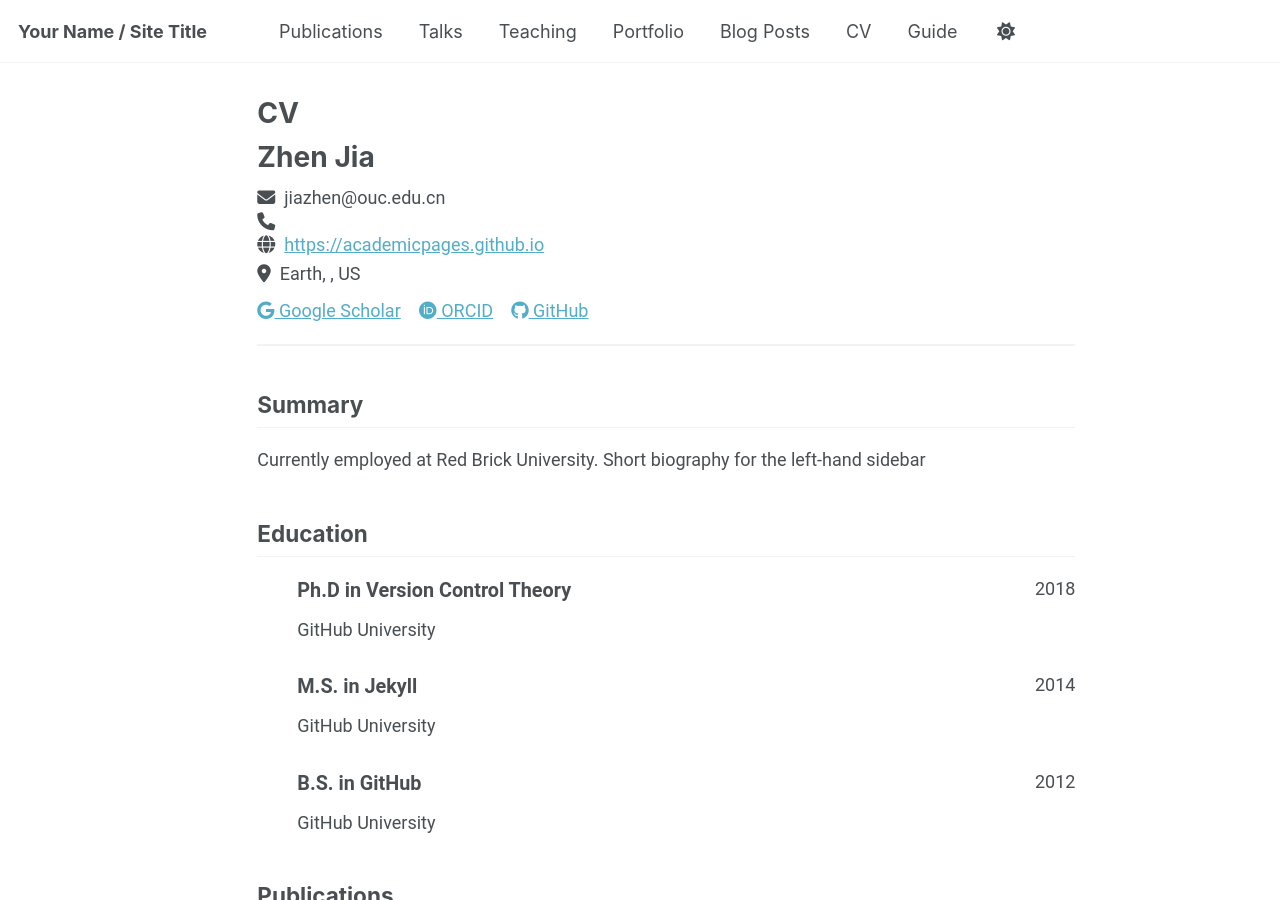
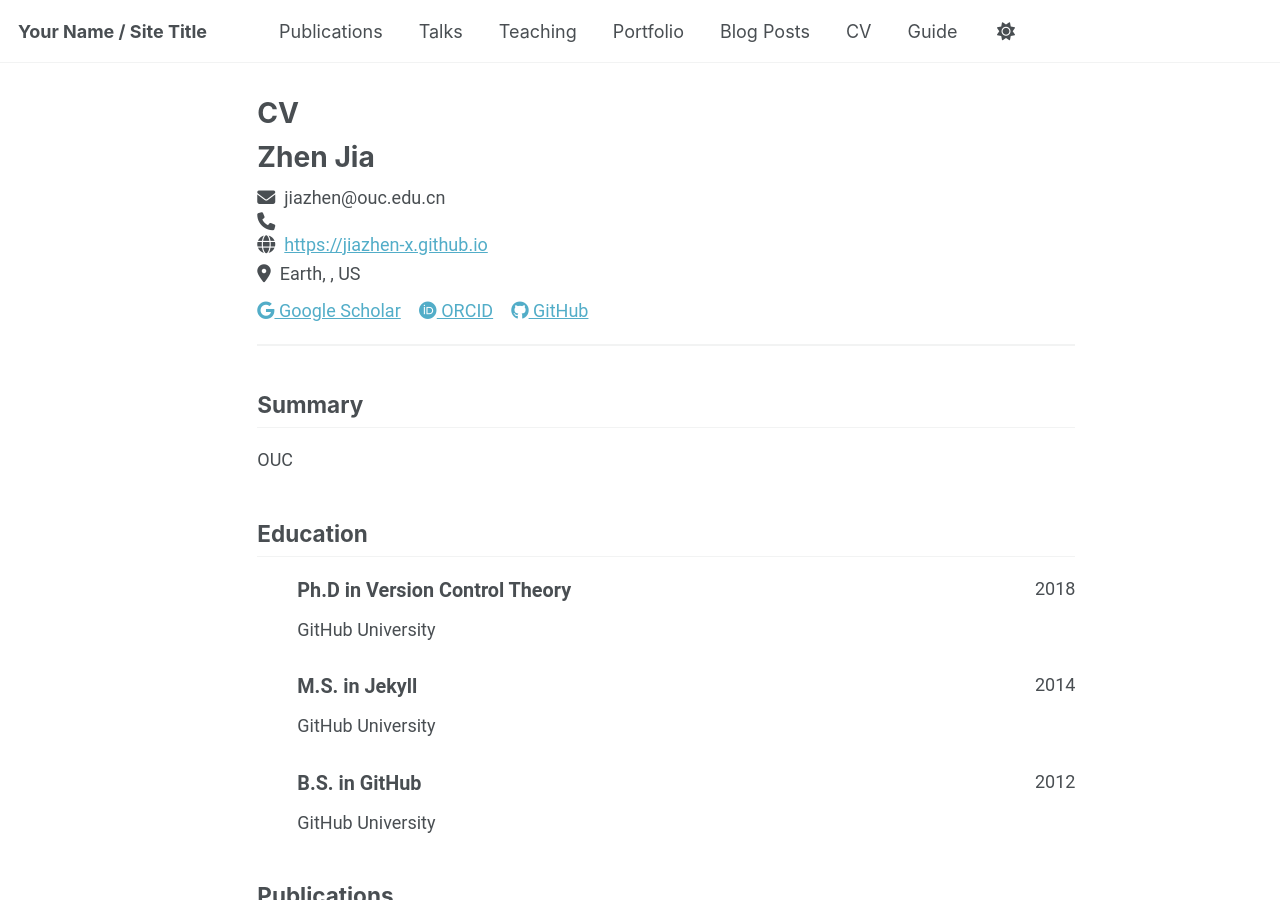
Before and after one commit to jiazhen-x/jiazhen-x.github.io, a Jekyll site: the page built from _pages/cv-json.md, in a window 1280 px wide and 900 px high. Built offline with Jekyll 4.4.1, drawn with Linux system fonts in a browser that asks for light colours; a script that is not in the unit is left out.

Commit message:
Update cv.json

```diff
--- a/_data/cv.json
+++ b/_data/cv.json
@@ -3,8 +3,8 @@
     "name": "Zhen Jia",
     "email": "jiazhen@ouc.edu.cn",
     "phone": "",
-    "website": "https://academicpages.github.io",
-    "summary": "Currently employed at Red Brick University. Short biography for the left-hand sidebar",
+    "website": "https://jiazhen-x.github.io",
+    "summary": "OUC",
     "location": {
       "address": "",
       "postalCode": "",
```
